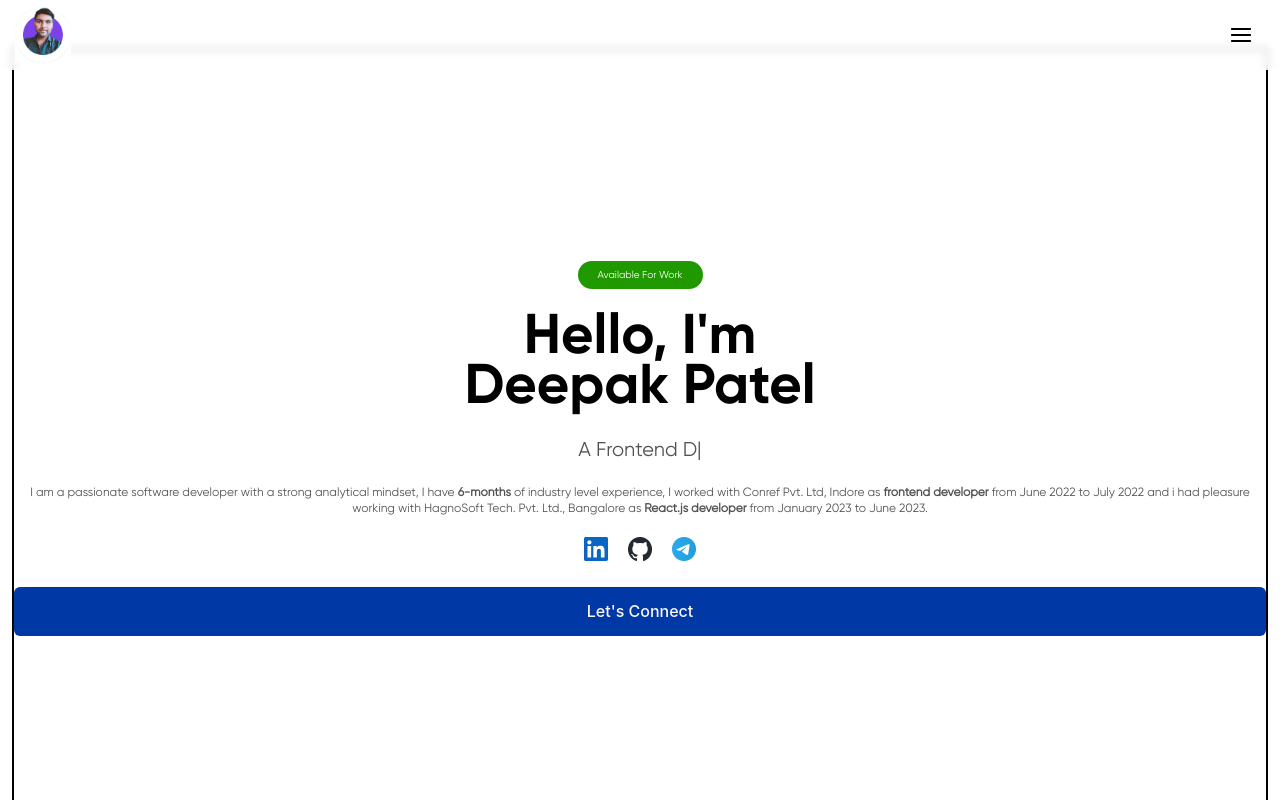
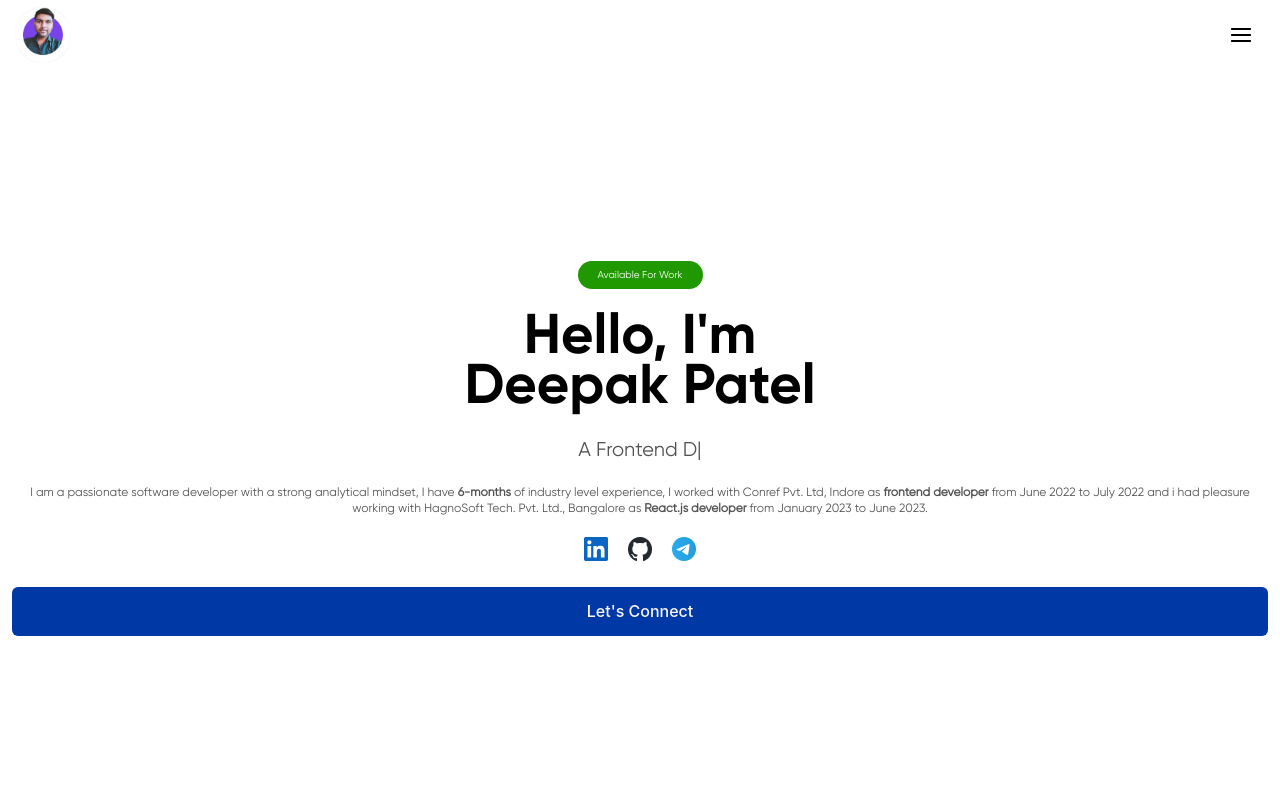
Before and after one commit to deepakpatel2001/deepak-portfolio, a website: page src/index.html in a window 1280 px wide. Shown: the top 800 px of the page. Drawn offline with nearby package versions, Linux system fonts and the light colour scheme.

Commit message:
update some border problem

```diff
--- a/src/index.css
+++ b/src/index.css
@@ -15,8 +15,7 @@ nav {
     z-index: 50;
     top: 0;
     left: 0;
-    backdrop-filter: blur(4px);
-    background: rgba(255, 255, 255, 0.8);
+    background-color: white;
 }
 
 .close {
@@ -53,6 +52,10 @@ nav {
     display: none;
 }
 
+.main{
+    background: radial-gradient(50% 50% at 50% 50%, rgba(255, 255, 255, 0.30) 0%, rgba(11, 32, 222, 0.00) 100%);
+}
+
 .experience-background-color {
     background: radial-gradient(
         191.98% 141.42% at 0% 0%,
--- a/src/index.html
+++ b/src/index.html
@@ -28,7 +28,7 @@
             </div>
         </div>
         <div
-            class="border-2 allMenus hidden w-full absolute top-[70px] left-0 text-center bg-white py-2 font-semibold nav-list">
+            class="border-[0.5px] allMenus hidden w-full absolute top-[70px] left-0 text-center bg-white py-2 font-semibold nav-list ">
             <ul class="lists border-black h-full">
                 <li class="my-2 hover-list"><a href="#skills" class="block">Skills</a></li>
                 <li class="hover-list"><a href="#default-carousel" class="block">Projects</a></li>
@@ -39,7 +39,7 @@
     </nav>
 
     <!-- Hero section -->
-    <main class="mt-12 border-2 border-black h-dvh items-center text-center mx-3 flex flex-col justify-center">
+    <main class="mt-12 h-dvh items-center text-center mx-3 flex flex-col justify-center main">
 
         <div class="inner-main-div ">
             <button
@@ -80,7 +80,7 @@
     </main>
 
     <!-- About Me -->
-    <section class="mt-[5px] border-2 border-black mx-3 flex justify-center items-center flex-col">
+    <section class="mt-[5px] mx-3 flex justify-center items-center flex-col">
         <h2 class="text-[#000] text-xl font-medium font-gilroysemibold">Know me more</h2>
         <div class="self-image-box rounded-[30px]">
             <img src="images/self-image.png" alt="my photo" class="w-full h-full">
```
